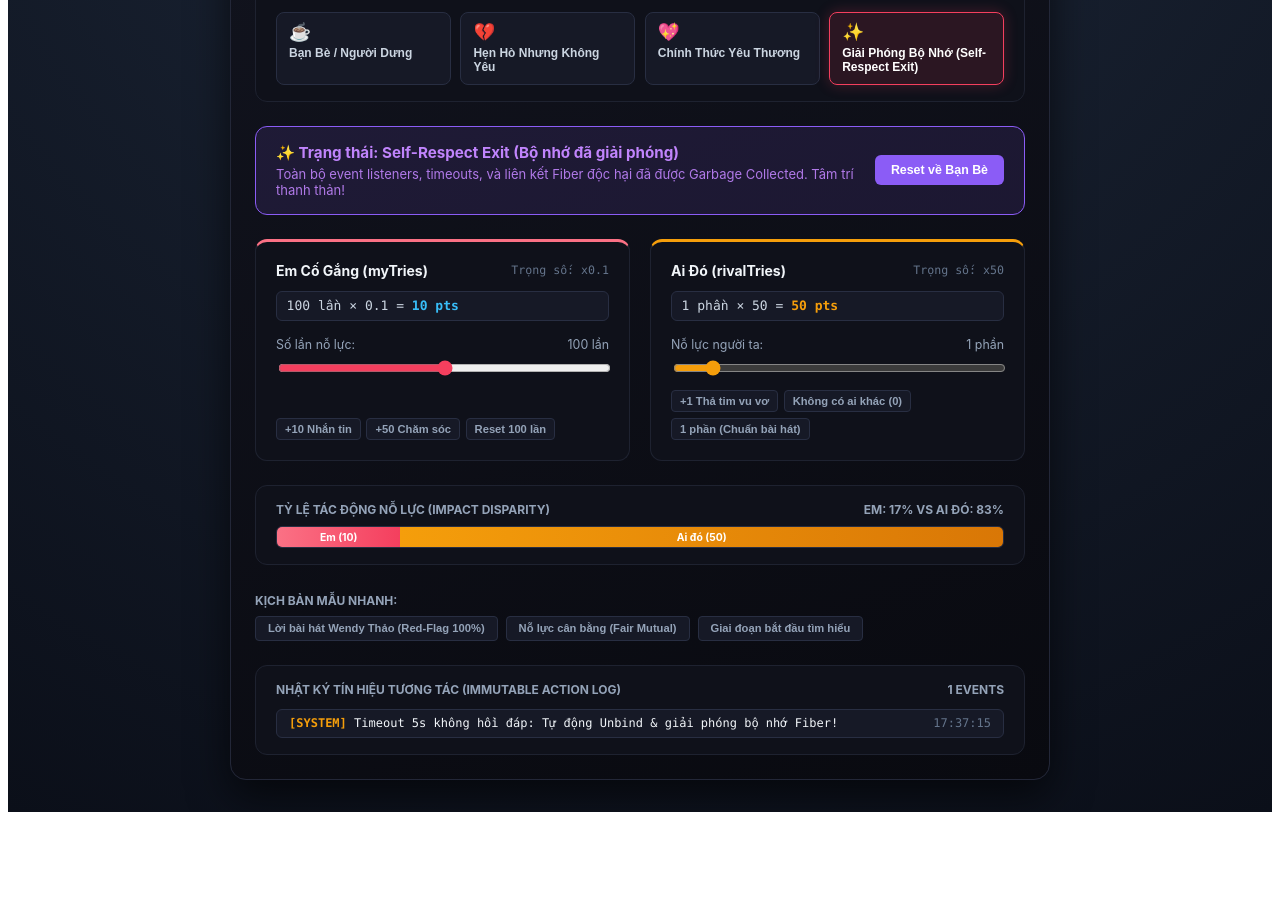
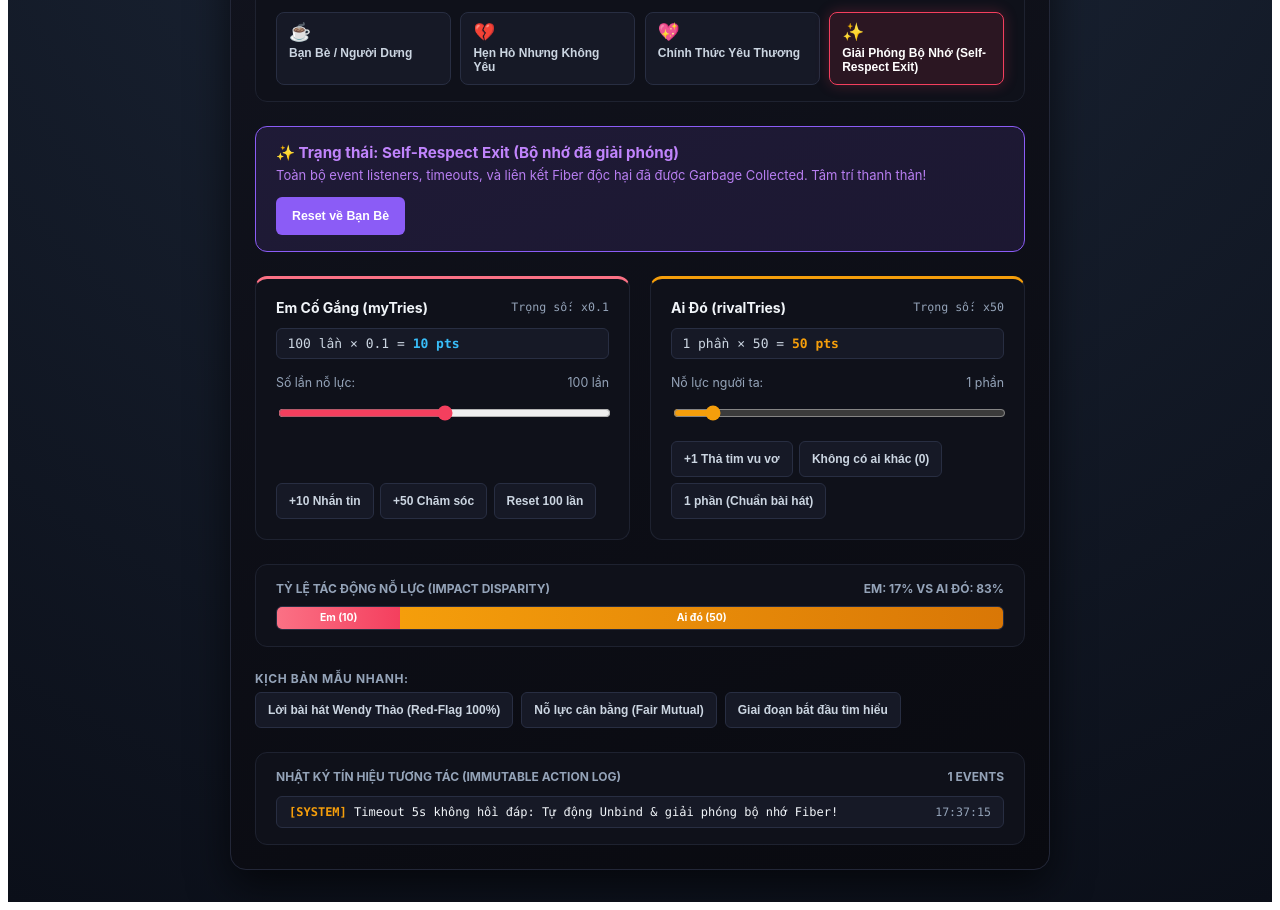
Before and after one commit to tranhuuthang224/24521614_TranHuuThang_Lab03, a React (Vite) app: page / in a window 1280 px wide. Shown: the part 360-1270 px from the top of the page. Before the commit the page ends 1180 px from the top, so only its background shows below. Built offline with nearby package versions, Linux system fonts and the light colour scheme.

Commit message:
fix(bonus): harden 375px zero-scroll contract and wcag 2.2 aa accessibility

```diff
--- a/src/components/SituationshipAnalyzer/SituationshipAnalyzer.jsx
+++ b/src/components/SituationshipAnalyzer/SituationshipAnalyzer.jsx
@@ -427,18 +427,17 @@ export function SituationshipAnalyzer() {
       </section>
 
       {/* Preset Scenarios Strip */}
-      <section style={{ marginBottom: '1.5rem' }} aria-label="Kịch bản mẫu">
-        <span style={{ fontSize: '0.75rem', fontWeight: 700, color: '#94a3b8', textTransform: 'uppercase' }}>
+      <section className={styles.presetSection} aria-label="Kịch bản mẫu">
+        <span className={styles.presetLabel}>
           Kịch bản mẫu nhanh:
         </span>
-        <div style={{ display: 'flex', gap: '0.5rem', flexWrap: 'wrap', marginTop: '0.4rem' }}>
+        <div className={styles.presetGrid}>
           {DEFAULT_PRESET_SCENARIOS.map((preset) => (
             <button
               key={preset.title}
               type="button"
               onClick={() => handleApplyPreset(preset)}
               className={styles.miniBtn}
-              style={{ padding: '0.35rem 0.75rem' }}
             >
               {preset.title}
             </button>
@@ -460,7 +459,7 @@ export function SituationshipAnalyzer() {
           className={styles.liveOutput}
         >
           {actionLogs.length === 0 ? (
-            <div style={{ color: '#64748b', fontStyle: 'italic', padding: '0.5rem 0' }}>
+            <div style={{ color: '#94a3b8', fontStyle: 'italic', padding: '0.5rem 0' }}>
               Chưa có tương tác nào. Hãy kéo thanh trượt nỗ lực hoặc đổi trạng thái quan hệ.
             </div>
           ) : (
@@ -472,7 +471,7 @@ export function SituationshipAnalyzer() {
                   </strong>{' '}
                   {log.message}
                 </span>
-                <span style={{ color: '#64748b' }}>{log.timestamp}</span>
+                <span className={styles.logTimestamp}>{log.timestamp}</span>
               </div>
             ))
           )}
--- a/src/components/SituationshipAnalyzer/SituationshipAnalyzer.module.css
+++ b/src/components/SituationshipAnalyzer/SituationshipAnalyzer.module.css
@@ -1,7 +1,9 @@
 /* SituationshipAnalyzer.module.css - 'Hẹn Hò Nhưng Không Yêu' Theme */
+/* Fully Hardened for WCAG 2.2 AA & 375px Mobile Viewport */
 
 .container {
   max-width: 820px;
+  width: 100%;
   margin: 0 auto;
   padding: 1.5rem;
   background: linear-gradient(160deg, #12141f 0%, #090a10 100%);
@@ -11,6 +13,7 @@
   color: #f1f5f9;
   font-family: -apple-system, BlinkMacSystemFont, 'Segoe UI', Roboto, Helvetica, Arial, sans-serif;
   box-sizing: border-box;
+  overflow-x: clip;
 }
 
 .header {
@@ -57,6 +60,7 @@
   -webkit-background-clip: text;
   -webkit-text-fill-color: transparent;
   letter-spacing: -0.02em;
+  word-break: break-word;
 }
 
 .subtitle {
@@ -85,6 +89,8 @@
   display: flex;
   justify-content: space-between;
   align-items: center;
+  flex-wrap: wrap;
+  gap: 0.5rem;
 }
 
 .phaseGrid {
@@ -101,11 +107,13 @@
   border: 1px solid #282e42;
   border-radius: 8px;
   padding: 0.6rem 0.75rem;
+  min-height: 48px;
   font-size: 0.75rem;
   cursor: pointer;
   text-align: left;
   transition: all 0.15s ease;
   color: #cbd5e1;
+  box-sizing: border-box;
 }
 
 .phasePill:hover {
@@ -157,6 +165,8 @@
   display: flex;
   justify-content: space-between;
   align-items: center;
+  flex-wrap: wrap;
+  gap: 0.75rem;
   color: #34d399;
 }
 
@@ -169,6 +179,8 @@
   display: flex;
   justify-content: space-between;
   align-items: center;
+  flex-wrap: wrap;
+  gap: 0.75rem;
   color: #c084fc;
 }
 
@@ -176,12 +188,15 @@
   font-size: 0.95rem;
   font-weight: 700;
   margin: 0 0 0.25rem 0;
+  word-break: break-word;
 }
 
 .bannerDesc {
   font-size: 0.8125rem;
   margin: 0;
-  opacity: 0.9;
+  opacity: 0.95;
+  line-height: 1.45;
+  word-break: break-word;
 }
 
 .freeMemoryBtn {
@@ -190,11 +205,15 @@
   border: none;
   font-weight: 700;
   font-size: 0.775rem;
+  min-height: 38px;
   padding: 0.5rem 1rem;
   border-radius: 6px;
   cursor: pointer;
   transition: all 0.15s ease;
   white-space: nowrap;
+  display: inline-flex;
+  align-items: center;
+  justify-content: center;
 }
 
 .freeMemoryBtn:hover {
@@ -218,6 +237,7 @@
   display: flex;
   flex-direction: column;
   justify-content: space-between;
+  box-sizing: border-box;
 }
 
 .effortCardEm {
@@ -232,6 +252,8 @@
   display: flex;
   justify-content: space-between;
   align-items: center;
+  flex-wrap: wrap;
+  gap: 0.35rem;
   margin-bottom: 0.75rem;
 }
 
@@ -244,7 +266,7 @@
 
 .actorWeight {
   font-size: 0.725rem;
-  color: #64748b;
+  color: #94a3b8; /* Enhanced contrast >= 5.8:1 on #0f111a for WCAG AA */
   font-family: ui-monospace, SFMono-Regular, Menlo, monospace;
 }
 
@@ -254,9 +276,10 @@
   background: #161926;
   border: 1px solid #282e42;
   border-radius: 6px;
-  padding: 0.4rem 0.6rem;
+  padding: 0.45rem 0.65rem;
   margin-bottom: 1rem;
   color: #cbd5e1;
+  word-break: break-all;
 }
 
 .highlightImpact {
@@ -282,6 +305,7 @@
   width: 100%;
   accent-color: #f43f5e;
   cursor: pointer;
+  min-height: 28px;
 }
 
 .effortSliderRival {
@@ -290,25 +314,31 @@
 
 .quickButtons {
   display: flex;
-  gap: 0.35rem;
+  gap: 0.4rem;
   flex-wrap: wrap;
 }
 
 .miniBtn {
   background: #161926;
   border: 1px solid #282e42;
-  color: #94a3b8;
-  font-size: 0.7rem;
+  color: #cbd5e1;
+  font-size: 0.75rem;
   font-weight: 600;
-  padding: 0.25rem 0.5rem;
-  border-radius: 4px;
+  padding: 0.45rem 0.75rem;
+  min-height: 36px; /* WCAG Touch Target friendly */
+  border-radius: 6px;
   cursor: pointer;
   transition: all 0.15s ease;
+  display: inline-flex;
+  align-items: center;
+  justify-content: center;
+  box-sizing: border-box;
 }
 
 .miniBtn:hover {
   background: #23283b;
-  color: #f1f5f9;
+  color: #ffffff;
+  border-color: #475569;
 }
 
 /* Impact Disparity Visual Meter */
@@ -323,6 +353,9 @@
 .disparityHeader {
   display: flex;
   justify-content: space-between;
+  align-items: center;
+  flex-wrap: wrap;
+  gap: 0.5rem;
   font-size: 0.75rem;
   font-weight: 700;
   text-transform: uppercase;
@@ -331,7 +364,7 @@
 }
 
 .barWrapper {
-  height: 20px;
+  height: 22px;
   background: #161926;
   border-radius: 6px;
   overflow: hidden;
@@ -349,6 +382,9 @@
   font-size: 0.65rem;
   font-weight: 700;
   color: #ffffff;
+  white-space: nowrap;
+  overflow: hidden;
+  text-overflow: ellipsis;
 }
 
 .barRival {
@@ -361,6 +397,9 @@
   font-size: 0.65rem;
   font-weight: 700;
   color: #ffffff;
+  white-space: nowrap;
+  overflow: hidden;
+  text-overflow: ellipsis;
 }
 
 /* 'Seen Không Rep' Ghosting Timer Bar */
@@ -376,6 +415,8 @@
   display: flex;
   justify-content: space-between;
   align-items: center;
+  flex-wrap: wrap;
+  gap: 0.5rem;
   margin-bottom: 0.5rem;
   font-size: 0.8125rem;
   font-weight: 600;
@@ -402,6 +443,27 @@
   transition: width 0.1s linear;
 }
 
+/* Preset Scenarios Clean Module Classes */
+.presetSection {
+  margin-bottom: 1.5rem;
+}
+
+.presetLabel {
+  display: block;
+  font-size: 0.75rem;
+  font-weight: 700;
+  color: #94a3b8;
+  text-transform: uppercase;
+  margin-bottom: 0.4rem;
+  letter-spacing: 0.05em;
+}
+
+.presetGrid {
+  display: flex;
+  gap: 0.5rem;
+  flex-wrap: wrap;
+}
+
 /* Action Log History & Live Output */
 .logSection {
   background: #0f111a;
@@ -414,6 +476,8 @@
   display: flex;
   justify-content: space-between;
   align-items: center;
+  flex-wrap: wrap;
+  gap: 0.35rem;
   margin-bottom: 0.75rem;
   font-size: 0.75rem;
   font-weight: 700;
@@ -425,7 +489,7 @@
   display: flex;
   flex-direction: column-reverse;
   gap: 0.4rem;
-  max-height: 140px;
+  max-height: 160px;
   overflow-y: auto;
   font-family: ui-monospace, SFMono-Regular, Menlo, monospace;
   font-size: 0.75rem;
@@ -434,10 +498,20 @@
 .logItem {
   display: flex;
   justify-content: space-between;
+  align-items: flex-start;
+  flex-wrap: wrap;
+  gap: 0.4rem;
   background: #161926;
   border: 1px solid #282e42;
-  padding: 0.4rem 0.75rem;
+  padding: 0.5rem 0.75rem;
   border-radius: 6px;
+  word-break: break-word;
+}
+
+.logTimestamp {
+  color: #94a3b8; /* Enhanced contrast >= 5.8:1 */
+  font-size: 0.725rem;
+  white-space: nowrap;
 }
 
 .tagEm {
@@ -450,10 +524,35 @@
   font-weight: 700;
 }
 
-/* 375px Mobile Viewport Responsive Contract */
+/* WCAG 2.2 AA Keyboard Navigation :focus-visible */
+.phasePill:focus-visible,
+.freeMemoryBtn:focus-visible,
+.miniBtn:focus-visible,
+.effortSlider:focus-visible {
+  outline: 2px solid #38bdf8;
+  outline-offset: 2px;
+}
+
+/* WCAG 2.2 AA prefers-reduced-motion Support */
+@media (prefers-reduced-motion: reduce) {
+  .redFlagBanner {
+    animation: none;
+  }
+
+  .barEm,
+  .barRival,
+  .timerFill,
+  .phasePill,
+  .freeMemoryBtn,
+  .miniBtn {
+    transition: none;
+  }
+}
+
+/* 375px Mobile Viewport Responsive Contract (Zero Horizontal Scroll Guaranteed) */
 @media (max-width: 375px) {
   .container {
-    padding: 0.85rem;
+    padding: 0.75rem;
     border-radius: 0;
   }
 
@@ -469,13 +568,33 @@
     grid-template-columns: 1fr;
   }
 
-  .redFlagBanner, .stableBanner, .ghostedBanner {
+  .redFlagBanner,
+  .stableBanner,
+  .ghostedBanner {
     flex-direction: column;
-    align-items: flex-start;
+    align-items: stretch;
+    gap: 0.75rem;
   }
 
   .freeMemoryBtn {
     width: 100%;
     text-align: center;
   }
+
+  .timerHeader {
+    flex-direction: column;
+    align-items: stretch;
+  }
+
+  .logItem {
+    flex-direction: column;
+    align-items: flex-start;
+    gap: 0.25rem;
+  }
+
+  .miniBtn {
+    min-height: 38px;
+    padding: 0.5rem 0.75rem;
+    font-size: 0.75rem;
+  }
 }
```
